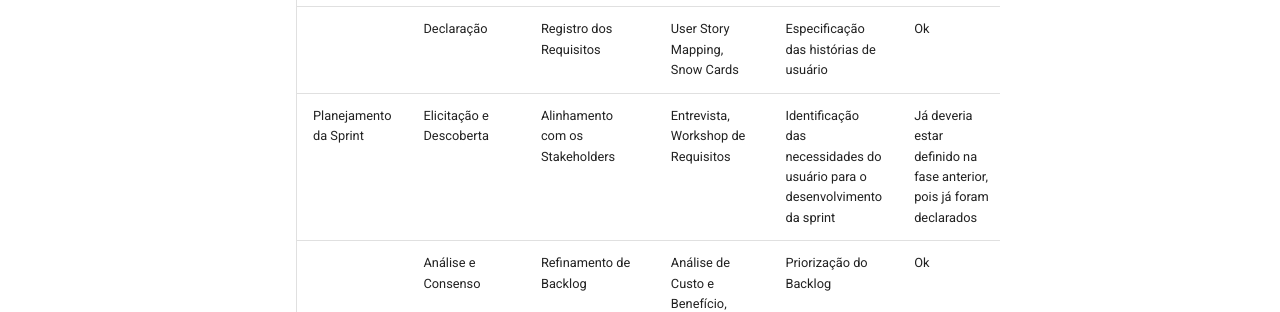
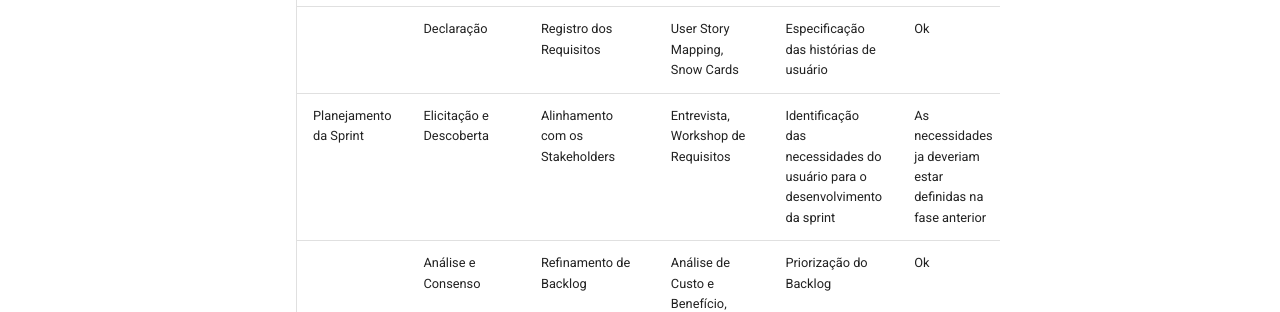
Before and after one commit to mdsreq-fga-unb/2024.2-T01-CD-MOJ, an MkDocs documentation site: the page built from docs/feedback/feedback.md, in a window 1280 px wide and 900 px high, scrolled down 432 px. Shown: the part 152-464 px from the top of the window. Built offline with MkDocs 1.6.1 and Material for MkDocs 9.7.7, drawn with Linux system fonts in a browser that asks for light colours; comment, search, counter and statistics services are not loaded.

Commit message:
Update feedback.md

```diff
--- a/docs/feedback/feedback.md
+++ b/docs/feedback/feedback.md
@@ -3,14 +3,14 @@
 | Planejamento da Release         | Elicitação e Descoberta                     | Levantamento de Requisitos         | Entrevista, Brainstorming, Lean Inception           | Descoberta dos requisitos e definição da Release                                              | Ok                                                                   | Ok                                          | Ok                                                           | Ok, mas deveria ter específicado que são os requisitos brutos |
 |                                 | Análise e Consenso                          | Priorização de Requisitos          | Product Backlog Building (PBB)                      | Definição das funcionalidades a serem implementadas                                           | Ok                                                                   | Ok                                          | Ok                                                           | Ok                                                            |
 |                                 | Declaração                                  | Registro dos Requisitos            | User Story Mapping, Snow Cards                      | Especificação das histórias de usuário                                                        | Ok                                                                   | Ok                                          | Ok                                                           | Ok                                                            |
-| Planejamento da Sprint          | Elicitação e Descoberta                     | Alinhamento com os Stakeholders    | Entrevista, Workshop de Requisitos                  | Identificação das necessidades do usuário para o desenvolvimento da sprint                    | Já deveria estar definido na fase anterior, pois já foram declarados | Ok                                          | Ok                                                           | Ok                                                            |
+| Planejamento da Sprint          | Elicitação e Descoberta                     | Alinhamento com os Stakeholders    | Entrevista, Workshop de Requisitos                  | Identificação das necessidades do usuário para o desenvolvimento da sprint                    | As necessidades ja deveriam estar definidas na fase anterior | Ok                                          | Ok                                                           | Ok                                                            |
 |                                 | Análise e Consenso                          | Refinamento de Backlog             | Análise de Custo e Benefício, Análise de Tarefas    | Priorização do Backlog                                                                        | Ok                                                                   | Ok                                          | Ok                                                           | Ok                                                            |
 | Execução da Sprint (RAD)        | Representação                               | Desenvolvimento das Interfaces     | Prototipagem                                        | Protótipos para Validação                                                                     | Ok                                                                   | Ok                                          | Ok                                                           | Ok                                                            |
 |                                 | Verificação e Validação                     | Revisão de Implementações          | DoD e DoR, Feedback, Checklist de Validação         | Requisitos validados e revisados de acordo com as tarefas designadas na etapa de planejamento | Ok                                                                   | Ok                                          | Ok                                                           | Ok                                                            |
 | Revisão da Sprint               | Verificação e Validação                     | Apresentação e Avaliação           | Coleta de Feedback, Inspeção, Backlog de Requisitos | Validação dos Resultados Entregues                                                            | Ok                                                                   | Ok                                          | Ok                                                           | Ok                                                            |
 |                                 | Organização e Atualização                   | Atualização de Documentação        | Registro de novos Requisitos e Ajustes              | Registro de novos Requisitos e Ajustes                                                        | Ok                                                                   | Ok                                          | Ok                                                           | Ok                                                            |
 | Retrospectiva da Sprint         | Análise e Consenso                          | Identificação de Melhores Práticas | Brainstorming, Resolução de Conflitos               | Melhorias identificadas para o próximo ciclo                                                  | Ok                                                                   | Ok                                          | Ok                                                           | Ok                                                            |
-|                                 | Organização e Atualização                   | Registro de Lições Aprendidas      | Feedback, DoD                                       | Aprendizado contínuo documentado                                                              | Ok                                                                   | Ok                                          | Não, não vejo como feedback possa se encaixar nesse contexto | Ok                                                            |
+|                                 | Organização e Atualização                   | Registro de Lições Aprendidas      | Feedback, DoD                                       | Aprendizado contínuo documentado                                                              | Ok                                                                   | Ok                                          | Falta detalhamento sobre o feedback | Ok                                                            |
 | Planejamento da Próxima Release | Elicitação e Descoberta                     | Alinhamento de Novos Requisitos    | Entrevista, Workshop de Requisitos                  | Novos requisitos e ajustes a serem implementados                                              | Ok                                                                   | Não, alinhamento seria, análise e consenso. | Ok                                                           | Ok                                                            |
 |                                 | Organização e Atualização                   | Atualização do Backlog             | Reavaliação de Requisitos                           | Priorização dos requisitos para a nova release                                                | Ok                                                                   | Ok                                          | Ok                                                           | Ok                                                            |
 
```
